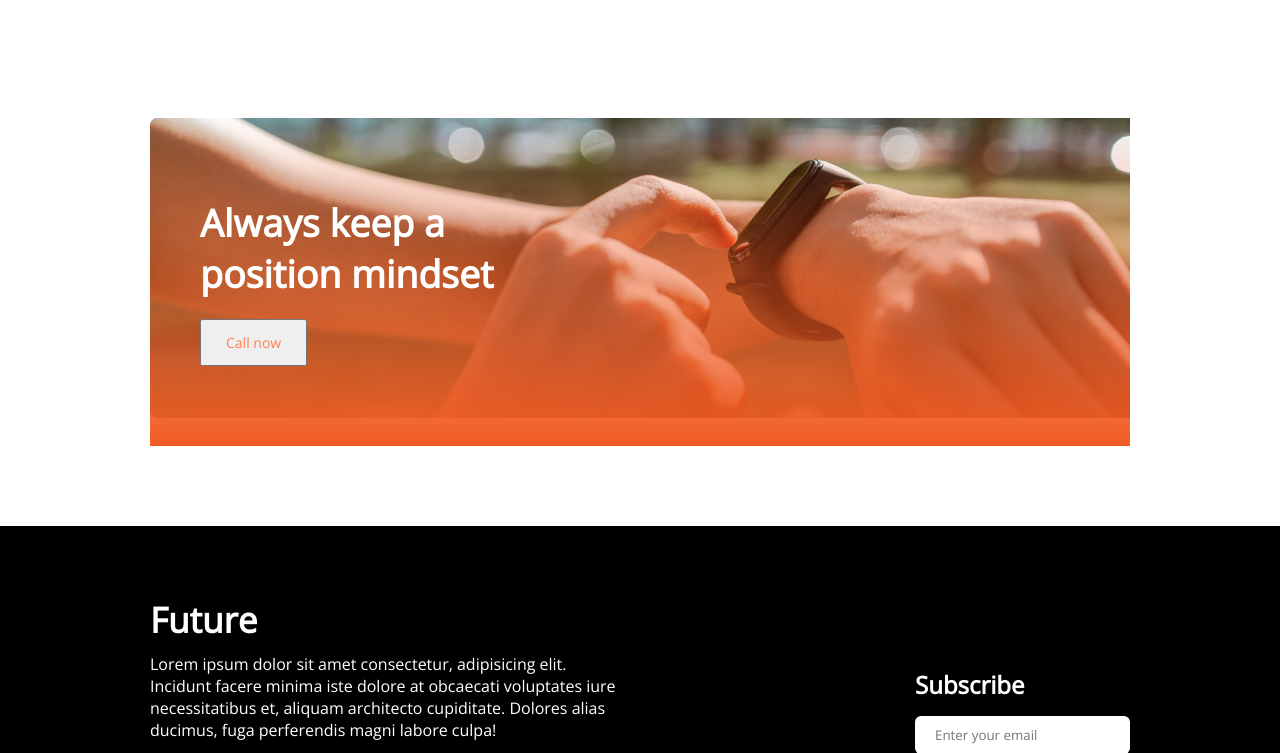
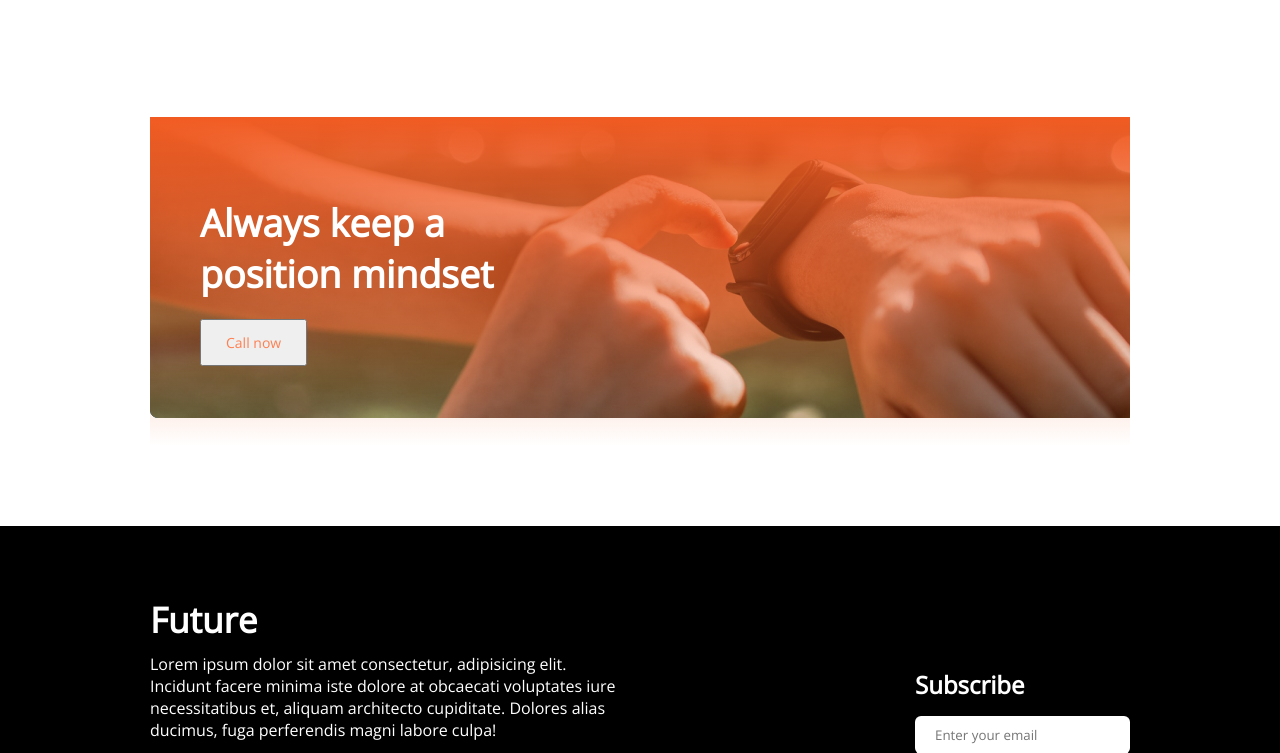
Before and after one commit to Sultan-suvo/New_year_New_Me, a plain HTML site: page index.html in a window 1280 px wide. Shown: the part 2160-2913 px from the top of the page. Drawn offline with nearby package versions, Linux system fonts and the light colour scheme.

Commit message:
added gradient

```diff
--- a/style.css
+++ b/style.css
@@ -92,8 +92,8 @@
 
 /* watch section starts here */
 #watch-section{
-    /* background-image: url("./images/watch.png"); */
-    background: linear-gradient(360deg, #f15b22 0%, rgba(241,91,34,0) 100%), url("./images/watch.png"), url("./images/gradient1.png");
+
+    background: linear-gradient(180deg, #f15b22 0%, rgba(241,91,34,0) 100%), url("./images/watch.png"), url("./images/gradient1.png");
     background-repeat: no-repeat;
     margin: 50px 150px 80px;
 }
```
